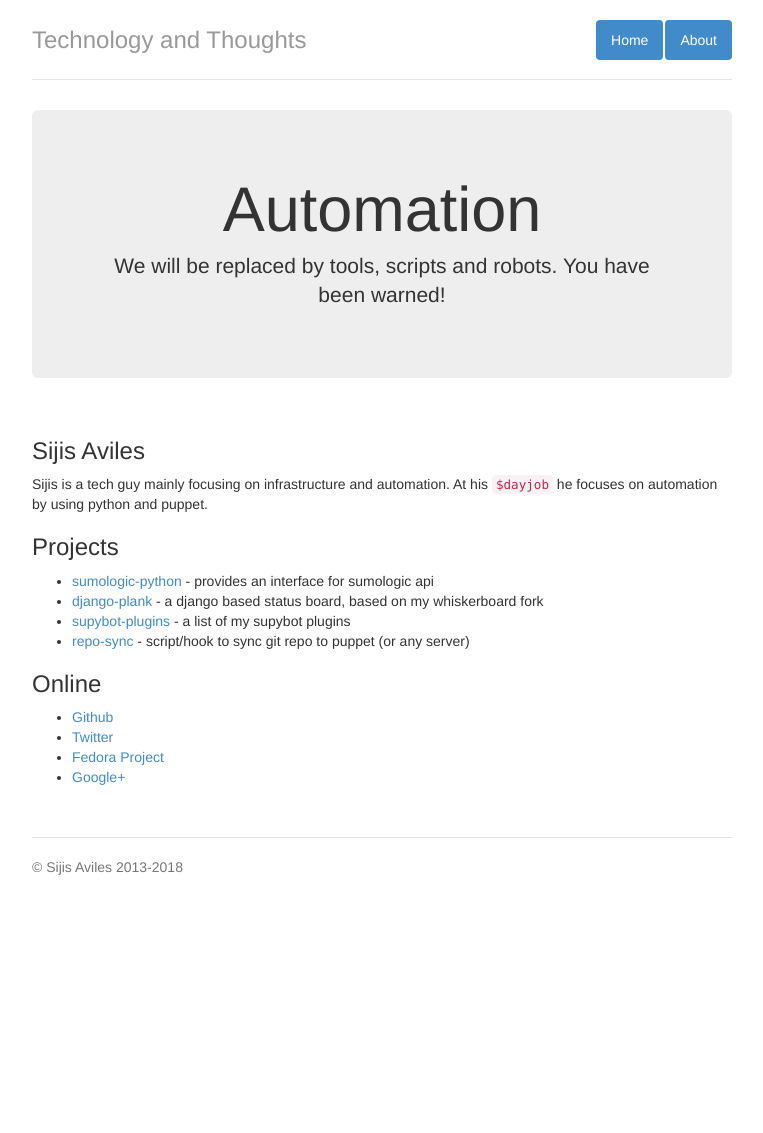
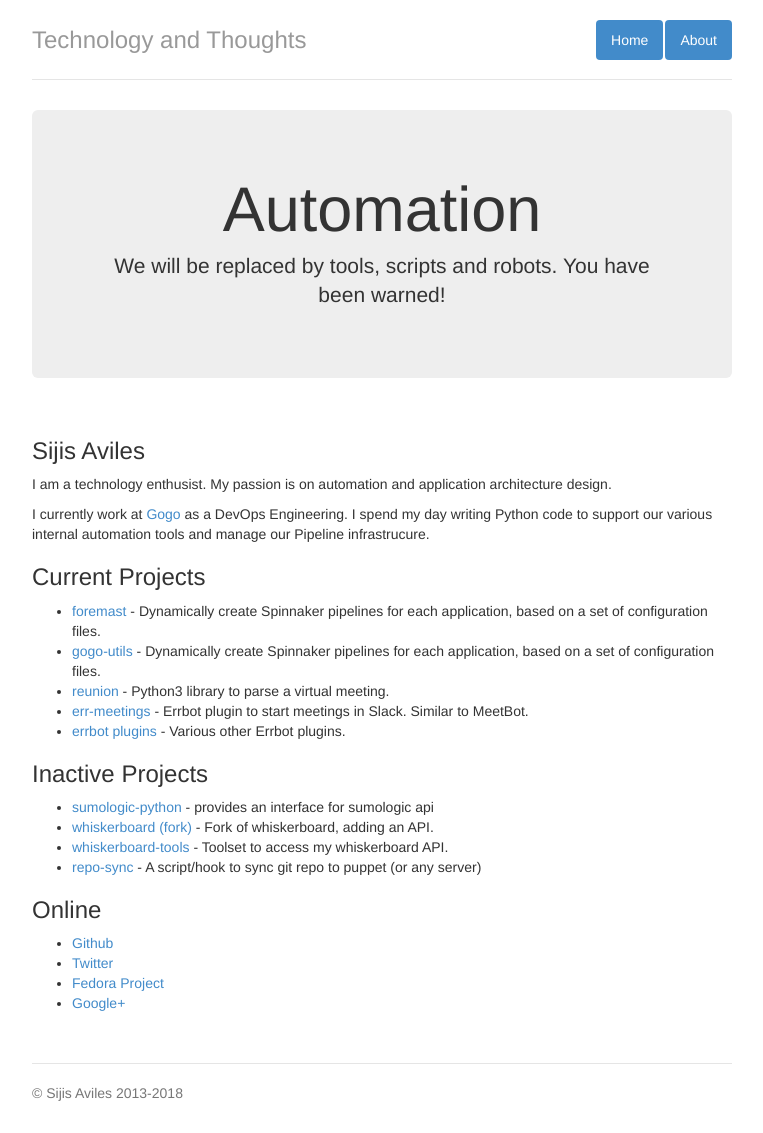
Before and after one commit to sijis/sijis.github.io, a Jekyll site: the page built from about.markdown, in a window 1280 px wide. Shown: the whole page, without its empty margins (258-1021 px from the left). Built offline with Jekyll 4.4.1, drawn with Linux system fonts in a browser that asks for light colours; before the commit the page ends 907 px from its top, so only the background shows below that.

Commit message:
docs: Updated about me

```diff
--- a/about.markdown
+++ b/about.markdown
@@ -3,13 +3,22 @@ layout: default
 title: Who is Sijis Aviles?
 ---
 ### Sijis Aviles
-Sijis is a tech guy mainly focusing on infrastructure and automation. At his `$dayjob` he focuses on automation by using python and puppet.
+I am a technology enthusist. My passion is on automation and application architecture design.
 
-### Projects
+I currently work at [Gogo](https://gogoair.com) as a DevOps Engineering. I spend my day writing Python code to support our various internal automation tools and manage our Pipeline infrastrucure.
+
+### Current Projects
+* [foremast](https://github.com/gogoair/foremast) - Dynamically create Spinnaker pipelines for each application, based on a set of configuration files.
+* [gogo-utils](https://github.com/gogoair/gogo-utils) - Dynamically create Spinnaker pipelines for each application, based on a set of configuration files.
+* [reunion](https://github.com/sijis/reunion) - Python3 library to parse a virtual meeting.
+* [err-meetings](https://github.com/sijis/err-meetings) - Errbot plugin to start meetings in Slack. Similar to MeetBot.
+* [errbot plugins](https://github.com/sijis?utf8=%E2%9C%93&tab=repositories&q=err-*&type=&language=) - Various other Errbot plugins.
+
+### Inactive Projects
 * [sumologic-python](https://github.com/sijis/sumologic-python) - provides an interface for sumologic api
-* [django-plank](https://github.com/sijis/django-plank) - a django based status board, based on my whiskerboard fork
-* [supybot-plugins](https://github.com/sijis/supybot-plugins) - a list of my supybot plugins
-* [repo-sync](https://github.com/sijis/repo-sync) - script/hook to sync git repo to puppet (or any server)
+* [whiskerboard (fork)](https://github.com/sijis/whiskerboard) - Fork of whiskerboard, adding an API.
+* [whiskerboard-tools](https://github.com/sijis/whiskerboard-tools) - Toolset to access my whiskerboard API.
+* [repo-sync](https://github.com/sijis/repo-sync) - A script/hook to sync git repo to puppet (or any server)
 
 ### Online
 + [Github](https://github.com/sijis)
```
